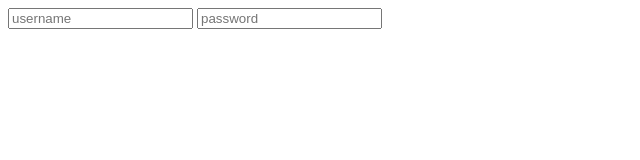
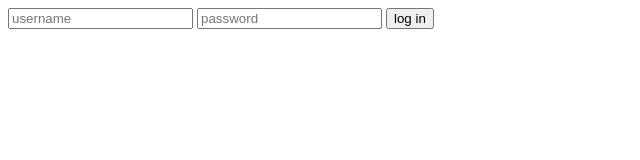
Before and after one commit to Mausham07/Calendar, a plain HTML site: page signin.html in a window 1280 px wide. Shown: the whole page, without its empty margins (0-640 px from the left). Drawn offline with Linux system fonts and the light colour scheme.

Commit message:
Added sign in button

```diff
--- a/signin.html
+++ b/signin.html
@@ -8,5 +8,6 @@
 <body>
     <input type="text" placeholder="username">
     <input type="text" placeholder="password">
+    <a href="index.html"><button>log in</button></a>
 </body>
 </html>
```
